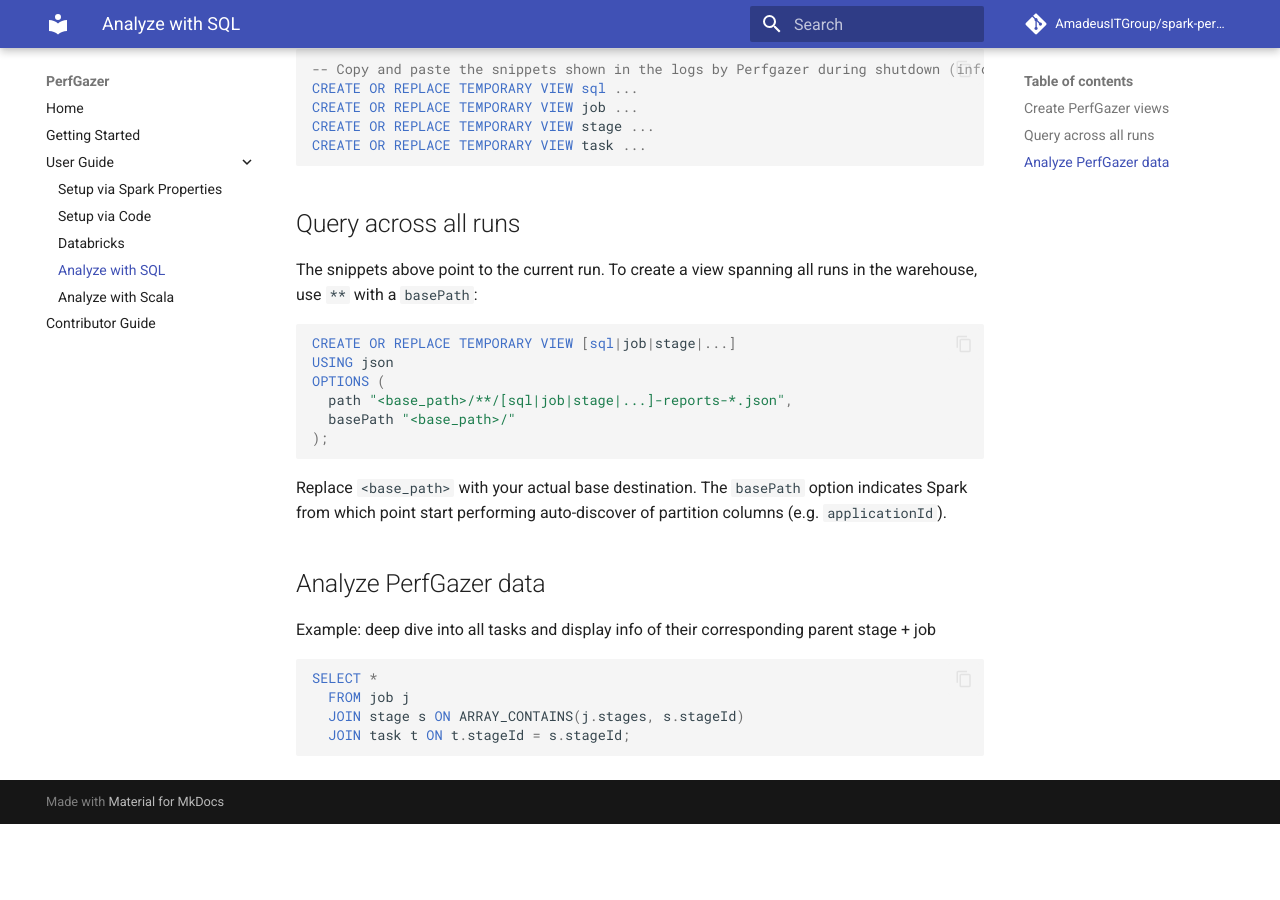
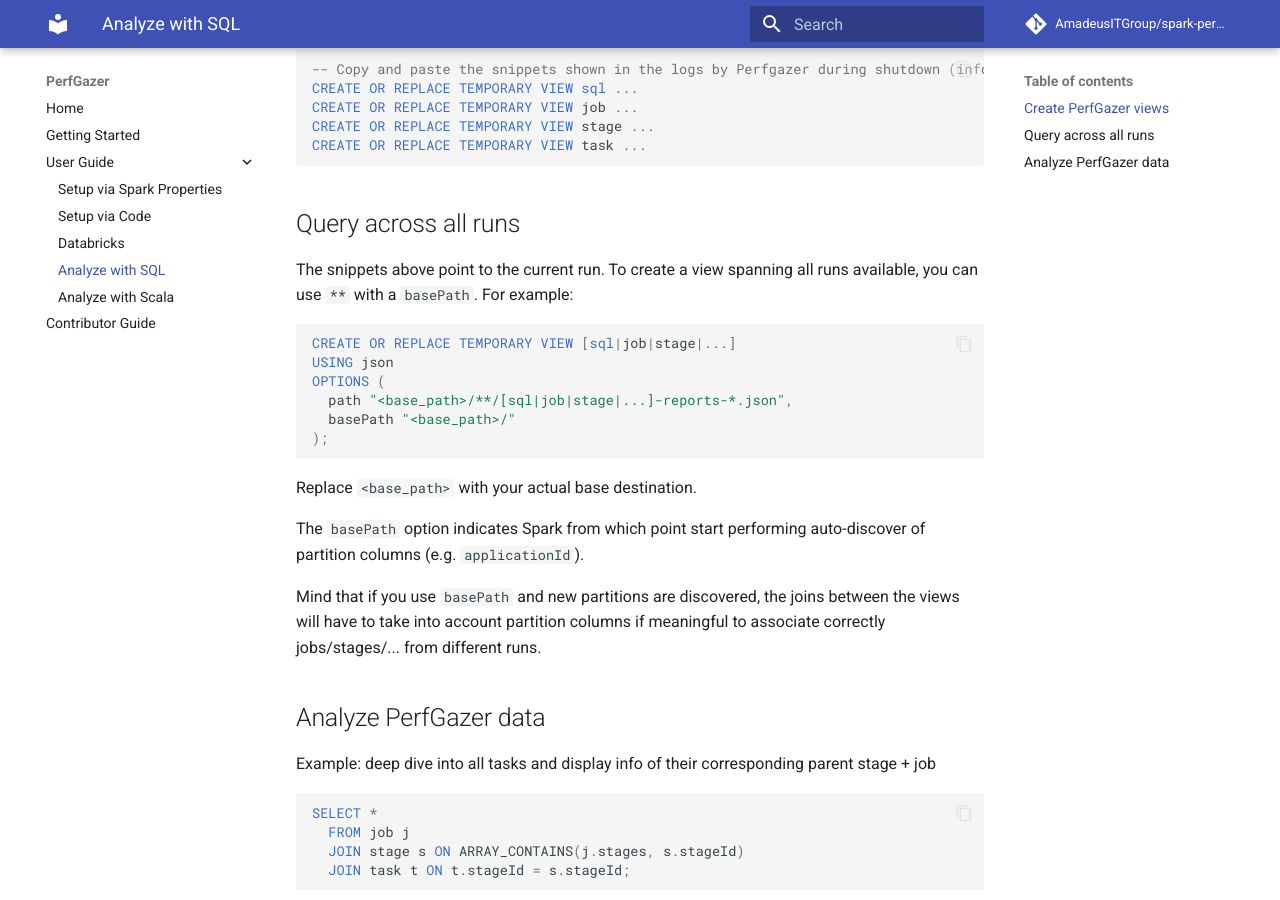
Before and after one commit to AmadeusITGroup/spark-perf-gazer, an MkDocs documentation site: the page built from docs/user_guide/analyze_sql.md, in a window 1280 px wide and 900 px high, scrolled down 534 px. Built offline with MkDocs 1.6.1 and Material for MkDocs 9.7.7, drawn with Linux system fonts in a browser that asks for light colours; comment, search, counter and statistics services are not loaded; the version menu is left out; before the commit the page ends 1358 px from its top, so only the background shows below that.

Commit message:
More on use of basePath to refer to data from all runs

````diff
--- a/docs/user_guide/analyze_sql.md
+++ b/docs/user_guide/analyze_sql.md
@@ -29,7 +29,8 @@
 
 ## Query across all runs
 
-The snippets above point to the current run. To create a view spanning all runs in the warehouse, use `**` with a `basePath`:
+The snippets above point to the current run. To create a view spanning all runs available, you can use `**` with a `basePath`.
+For example:
 
 ```sql
 CREATE OR REPLACE TEMPORARY VIEW [sql|job|stage|...]
@@ -40,7 +41,11 @@
 );
 ```
 
-Replace `<base_path>` with your actual base destination. The `basePath` option indicates Spark from which point start performing auto-discover of partition columns (e.g. `applicationId`).
+Replace `<base_path>` with your actual base destination.
+
+The `basePath` option indicates Spark from which point start performing auto-discover of partition columns (e.g. `applicationId`).
+
+Mind that if you use `basePath` and new partitions are discovered, the joins between the views will have to take into account partition columns if meaningful to associate correctly jobs/stages/... from different runs.
 
 ## Analyze PerfGazer data
 
````
